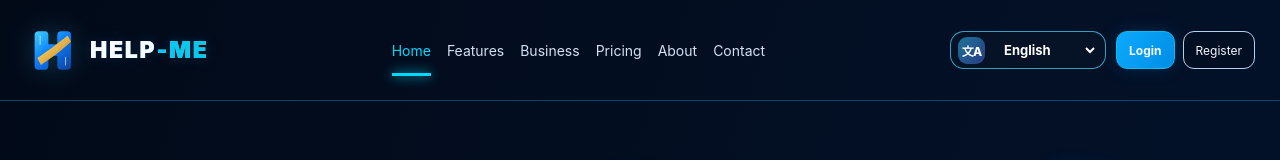
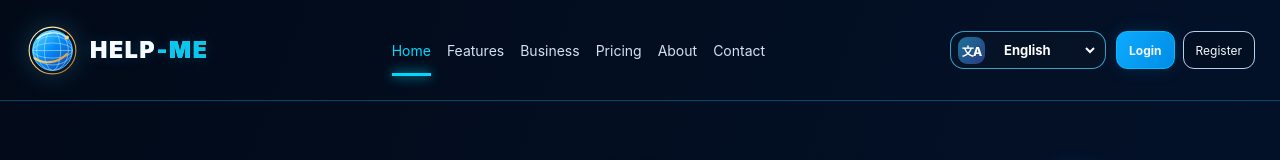
Before and after one commit to saiedahm/HELP-ME-NEW, a Next.js app: page / in a window 1280 px wide. Shown: the top 160 px of the page. Built offline with nearby package versions, Linux system fonts and the light colour scheme.

Commit message:
design: restore premium circular globe HELP-ME logo

```diff
--- a/app/brand.tsx
+++ b/app/brand.tsx
@@ -6,14 +6,25 @@ export default function Brand({ compact = false, href = "/", className = "" }: B
   return (
     <Link href={href} className={`brand brand-modern ${compact ? "brand-compact" : ""} ${className}`.trim()} aria-label="HELP-ME home">
       <span className="brand-emblem" aria-hidden="true">
-        <svg viewBox="0 0 80 80" role="img" aria-label="HELP-ME abstract H mark">
+        <svg viewBox="0 0 80 80" focusable="false">
           <defs>
-            <linearGradient id="helpme-brand-blue" x1="12" y1="8" x2="67" y2="72" gradientUnits="userSpaceOnUse"><stop stopColor="#46D9FF"/><stop offset=".5" stopColor="#0879F9"/><stop offset="1" stopColor="#123C91"/></linearGradient>
-            <linearGradient id="helpme-brand-gold" x1="20" y1="14" x2="63" y2="64" gradientUnits="userSpaceOnUse"><stop stopColor="#FFF0A8"/><stop offset=".48" stopColor="#E7B84D"/><stop offset="1" stopColor="#B77A20"/></linearGradient>
+            <linearGradient id="helpme-globe-blue" x1="10" y1="8" x2="68" y2="72" gradientUnits="userSpaceOnUse">
+              <stop stopColor="#64F0FF"/><stop offset=".48" stopColor="#0789F9"/><stop offset="1" stopColor="#173C9A"/>
+            </linearGradient>
+            <linearGradient id="helpme-globe-gold" x1="18" y1="15" x2="64" y2="67" gradientUnits="userSpaceOnUse">
+              <stop stopColor="#FFF0B1"/><stop offset=".52" stopColor="#FFC45C"/><stop offset="1" stopColor="#C17B22"/>
+            </linearGradient>
+            <clipPath id="helpme-globe-clip"><circle cx="40" cy="40" r="29"/></clipPath>
           </defs>
-          <path d="M14 18 Q14 12 20 12 H29 Q34 12 34 18 V31 H47 V18 Q47 12 53 12 H61 Q67 12 67 18 V62 Q67 68 61 68 H53 Q47 68 47 62 V48 H34 V62 Q34 68 29 68 H20 Q14 68 14 62 Z" fill="url(#helpme-brand-blue)"/>
-          <path d="M18 51 C29 43 44 33 62 18 L67 27 C51 42 36 53 23 61 Z" fill="url(#helpme-brand-gold)"/>
-          <path d="M22 19 V31 M59 50 V61" stroke="#FFFFFF" strokeOpacity=".6" strokeWidth="1.5" strokeLinecap="round"/>
+          <circle cx="40" cy="40" r="34" fill="#06152D" stroke="url(#helpme-globe-gold)" strokeWidth="1.6"/>
+          <circle cx="40" cy="40" r="29" fill="url(#helpme-globe-blue)" stroke="#59E7FF" strokeOpacity=".9" strokeWidth="1.2"/>
+          <g clipPath="url(#helpme-globe-clip)" fill="none" stroke="#B9F5FF" strokeOpacity=".68" strokeWidth="1.05">
+            <ellipse cx="40" cy="40" rx="12" ry="29"/><ellipse cx="40" cy="40" rx="23" ry="29"/>
+            <ellipse cx="40" cy="40" rx="29" ry="11"/><ellipse cx="40" cy="40" rx="29" ry="21"/><path d="M10 40H70"/>
+          </g>
+          <path d="M14 51C25 59 45 61 61 45" fill="none" stroke="url(#helpme-globe-gold)" strokeWidth="3.2" strokeLinecap="round"/>
+          <path d="M18 23C29 13 48 11 61 21" fill="none" stroke="#EAFBFF" strokeOpacity=".9" strokeWidth="2" strokeLinecap="round"/>
+          <circle cx="61" cy="21" r="3" fill="#FFD27A"/>
         </svg>
       </span>
       <span className="brand-word">HELP<span>-ME</span></span>
```
